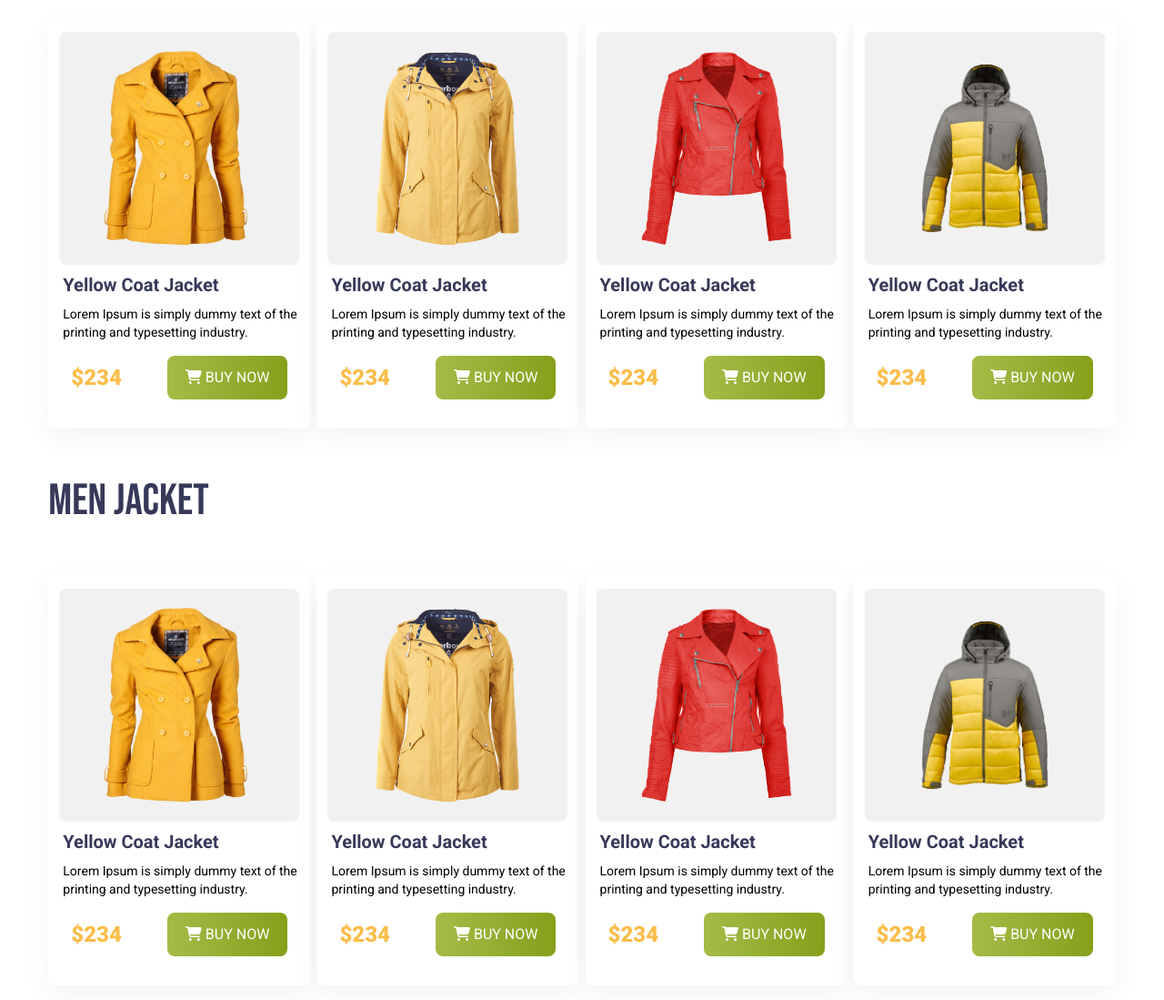
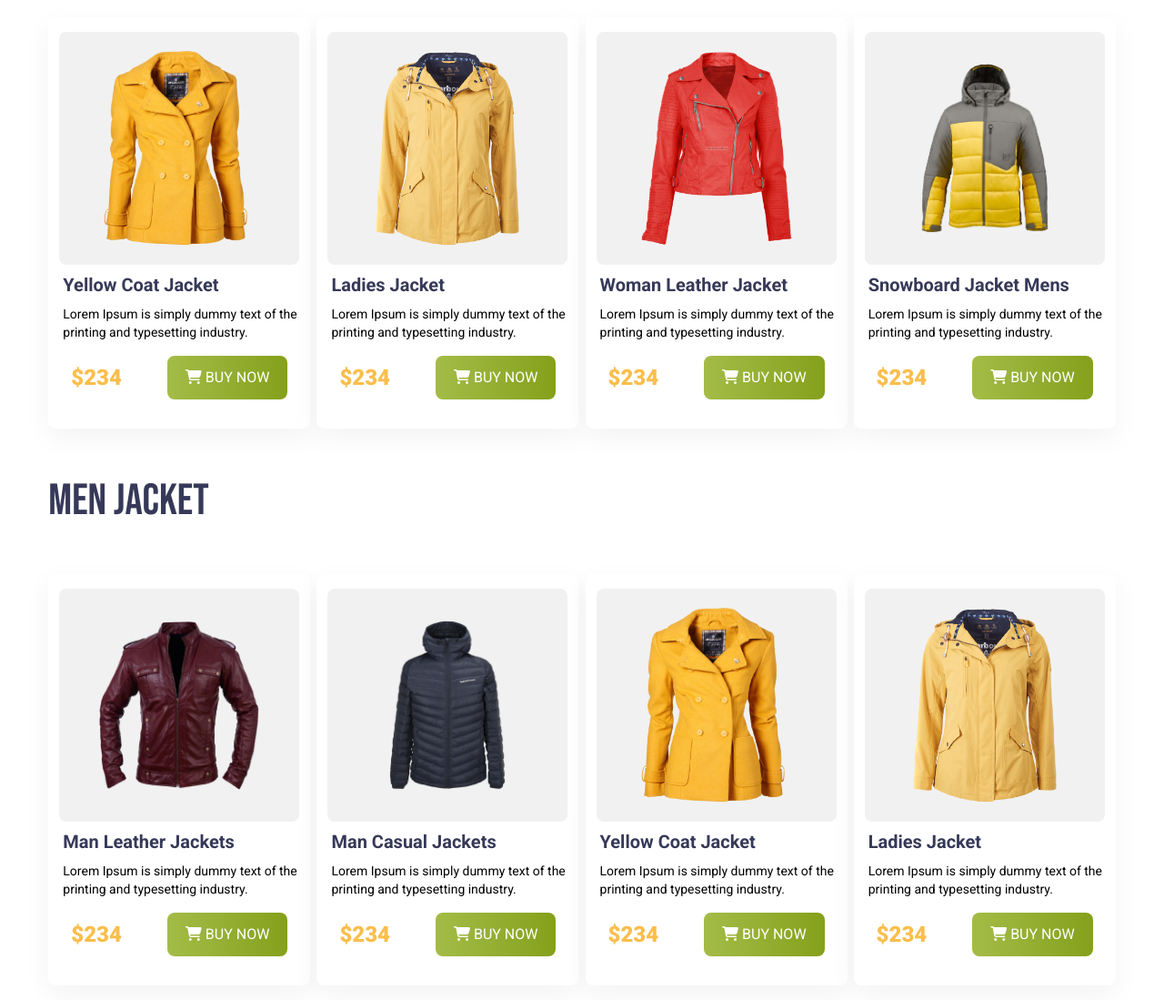
Before and after one commit to mdszhossain/Penguin-Fashion-Website, a plain HTML site: page index.html in a window 1280 px wide. Shown: the part 801-1900 px from the top of the page at 91% size. Drawn offline with nearby package versions, Linux system fonts and the light colour scheme.

Commit message:
Fixed some issues

```diff
--- a/index.html
+++ b/index.html
@@ -59,7 +59,7 @@
                 <div class="cart bg-white rounded-lg sm:w-72 my-4">
                     <div class="cart-content py-4">
                         <div class="cart-image bg-[#F1F1F1] w-72 h-64 mx-auto rounded-lg flex justify-center items-center sm:w-11/12"><img class="w-8/12" src="./assets/images/jacket-2.png" alt=""></div>
-                        <p class="cart-heading text-[#363958] font-bold text-2xl mx-4 my-2 sm:text-xl">Yellow Coat Jacket </p>
+                        <p class="cart-heading text-[#363958] font-bold text-2xl mx-4 my-2 sm:text-xl">Ladies Jacket</p>
                         <p class="cart-description pl-4 sm:text-sm">Lorem Ipsum is simply dummy text of the <br> printing and typesetting industry.</p>
                         <div class="price-btn flex items-center justify-around">
                             <p class="cart-price text-4xl text-[#FABE4C] font-black sm:text-2xl">$234</p>
@@ -72,7 +72,7 @@
                 <div class="cart bg-white rounded-lg sm:w-72 my-4">
                     <div class="cart-content py-4">
                         <div class="cart-image bg-[#F1F1F1] w-72 h-64 mx-auto rounded-lg flex justify-center items-center sm:w-11/12"><img class="w-8/12" src="./assets/images/jacket-3.png" alt=""></div>
-                        <p class="cart-heading text-[#363958] font-bold text-2xl mx-4 my-2 sm:text-xl">Yellow Coat Jacket </p>
+                        <p class="cart-heading text-[#363958] font-bold text-2xl mx-4 my-2 sm:text-xl">Woman Leather Jacket</p>
                         <p class="cart-description pl-4 sm:text-sm">Lorem Ipsum is simply dummy text of the <br> printing and typesetting industry.</p>
                         <div class="price-btn flex items-center justify-around">
                             <p class="cart-price text-4xl text-[#FABE4C] font-black sm:text-2xl">$234</p>
@@ -85,7 +85,7 @@
                 <div class="cart bg-white rounded-lg sm:w-72 my-4">
                     <div class="cart-content py-4">
                         <div class="cart-image bg-[#F1F1F1] w-72 h-64 mx-auto rounded-lg flex justify-center items-center sm:w-11/12"><img class="w-8/12" src="./assets/images/jacket-4.png" alt=""></div>
-                        <p class="cart-heading text-[#363958] font-bold text-2xl mx-4 my-2 sm:text-xl">Yellow Coat Jacket </p>
+                        <p class="cart-heading text-[#363958] font-bold text-2xl mx-4 my-2 sm:text-xl">Snowboard Jacket Mens</p>
                         <p class="cart-description pl-4 sm:text-sm">Lorem Ipsum is simply dummy text of the <br> printing and typesetting industry.</p>
                         <div class="price-btn flex items-center justify-around">
                             <p class="cart-price text-4xl text-[#FABE4C] font-black sm:text-2xl">$234</p>
@@ -99,6 +99,32 @@
         <!-- Men Jacket Section -->
         <h3 class="jacket-heading text-[#363958] font-normal text-5xl my-10 mx-auto sm:w-11/12 lg:w-11/12 ">Men Jacket</h3>
         <section class="jacket-section flex justify-between mx-auto sm:flex-wrap sm:w-11/12 lg:w-11/12">
+            <div class="jacket-cart-section">
+                <div class="cart bg-white rounded-lg sm:w-72 my-4">
+                    <div class="cart-content py-4">
+                        <div class="cart-image bg-[#F1F1F1] w-72 h-64 mx-auto rounded-lg flex justify-center items-center sm:w-11/12"><img class="w-8/12" src="./assets/images/jacket-5.png" alt=""></div>
+                        <p class="cart-heading text-[#363958] font-bold text-2xl mx-4 my-2 sm:text-xl">Man Leather Jackets</p>
+                        <p class="cart-description pl-4 sm:text-sm">Lorem Ipsum is simply dummy text of the <br> printing and typesetting industry.</p>
+                        <div class="price-btn flex items-center justify-around">
+                            <p class="cart-price text-4xl text-[#FABE4C] font-black sm:text-2xl">$234</p>
+                            <button class="buy-now text-[#FFFFFF] rounded-lg py-4 px-8 bg-gradient-to-r from-[#A4BC46] to-[#85A019] my-4 sm:py-3 sm:px-5"><i class="fa-solid fa-cart-shopping"></i> BUY NOW</button>
+                        </div>
+                    </div>
+                </div>
+            </div>
+            <div class="jacket-cart-section">
+                <div class="cart bg-white rounded-lg sm:w-72 my-4">
+                    <div class="cart-content py-4">
+                        <div class="cart-image bg-[#F1F1F1] w-72 h-64 mx-auto rounded-lg flex justify-center items-center sm:w-11/12"><img class="w-8/12" src="./assets/images/jacket-6.png" alt=""></div>
+                        <p class="cart-heading text-[#363958] font-bold text-2xl mx-4 my-2 sm:text-xl">Man Casual Jackets</p>
+                        <p class="cart-description pl-4 sm:text-sm">Lorem Ipsum is simply dummy text of the <br> printing and typesetting industry.</p>
+                        <div class="price-btn flex items-center justify-around">
+                            <p class="cart-price text-4xl text-[#FABE4C] font-black sm:text-2xl">$234</p>
+                            <button class="buy-now text-[#FFFFFF] rounded-lg py-4 px-8 bg-gradient-to-r from-[#A4BC46] to-[#85A019] my-4 sm:py-3 sm:px-5"><i class="fa-solid fa-cart-shopping"></i> BUY NOW</button>
+                        </div>
+                    </div>
+                </div>
+            </div>
             <div class="jacket-cart-section">
                 <div class="cart bg-white rounded-lg sm:w-72 my-4">
                     <div class="cart-content py-4">
@@ -116,33 +142,7 @@
                 <div class="cart bg-white rounded-lg sm:w-72 my-4">
                     <div class="cart-content py-4">
                         <div class="cart-image bg-[#F1F1F1] w-72 h-64 mx-auto rounded-lg flex justify-center items-center sm:w-11/12"><img class="w-8/12" src="./assets/images/jacket-2.png" alt=""></div>
-                        <p class="cart-heading text-[#363958] font-bold text-2xl mx-4 my-2 sm:text-xl">Yellow Coat Jacket </p>
-                        <p class="cart-description pl-4 sm:text-sm">Lorem Ipsum is simply dummy text of the <br> printing and typesetting industry.</p>
-                        <div class="price-btn flex items-center justify-around">
-                            <p class="cart-price text-4xl text-[#FABE4C] font-black sm:text-2xl">$234</p>
-                            <button class="buy-now text-[#FFFFFF] rounded-lg py-4 px-8 bg-gradient-to-r from-[#A4BC46] to-[#85A019] my-4 sm:py-3 sm:px-5"><i class="fa-solid fa-cart-shopping"></i> BUY NOW</button>
-                        </div>
-                    </div>
-                </div>
-            </div>
-            <div class="jacket-cart-section">
-                <div class="cart bg-white rounded-lg sm:w-72 my-4">
-                    <div class="cart-content py-4">
-                        <div class="cart-image bg-[#F1F1F1] w-72 h-64 mx-auto rounded-lg flex justify-center items-center sm:w-11/12"><img class="w-8/12" src="./assets/images/jacket-3.png" alt=""></div>
-                        <p class="cart-heading text-[#363958] font-bold text-2xl mx-4 my-2 sm:text-xl">Yellow Coat Jacket </p>
-                        <p class="cart-description pl-4 sm:text-sm">Lorem Ipsum is simply dummy text of the <br> printing and typesetting industry.</p>
-                        <div class="price-btn flex items-center justify-around">
-                            <p class="cart-price text-4xl text-[#FABE4C] font-black sm:text-2xl">$234</p>
-                            <button class="buy-now text-[#FFFFFF] rounded-lg py-4 px-8 bg-gradient-to-r from-[#A4BC46] to-[#85A019] my-4 sm:py-3 sm:px-5"><i class="fa-solid fa-cart-shopping"></i> BUY NOW</button>
-                        </div>
-                    </div>
-                </div>
-            </div>
-            <div class="jacket-cart-section">
-                <div class="cart bg-white rounded-lg sm:w-72 my-4">
-                    <div class="cart-content py-4">
-                        <div class="cart-image bg-[#F1F1F1] w-72 h-64 mx-auto rounded-lg flex justify-center items-center sm:w-11/12"><img class="w-8/12" src="./assets/images/jacket-4.png" alt=""></div>
-                        <p class="cart-heading text-[#363958] font-bold text-2xl mx-4 my-2 sm:text-xl">Yellow Coat Jacket </p>
+                        <p class="cart-heading text-[#363958] font-bold text-2xl mx-4 my-2 sm:text-xl">Ladies Jacket</p>
                         <p class="cart-description pl-4 sm:text-sm">Lorem Ipsum is simply dummy text of the <br> printing and typesetting industry.</p>
                         <div class="price-btn flex items-center justify-around">
                             <p class="cart-price text-4xl text-[#FABE4C] font-black sm:text-2xl">$234</p>
```
